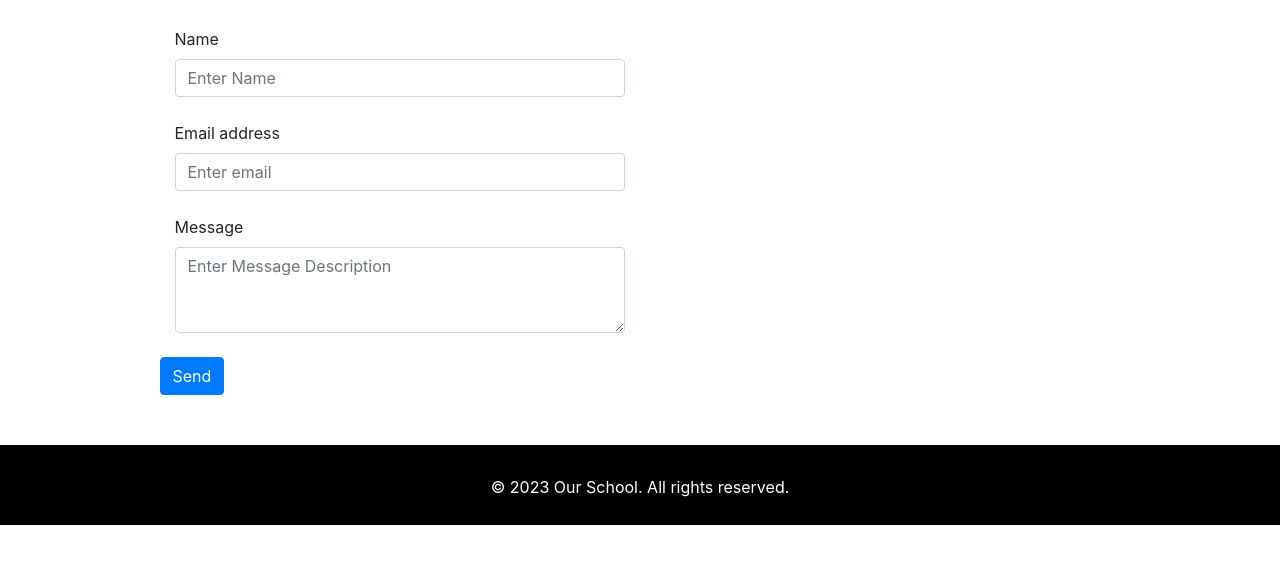
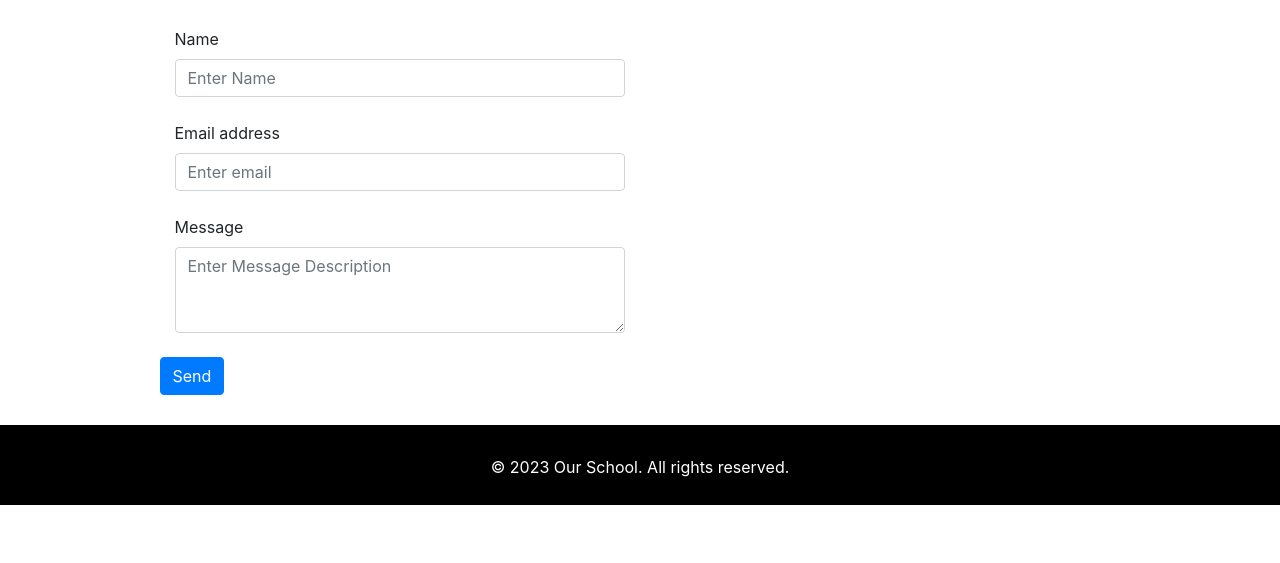
Before and after one commit to FVISAbha/FVISlibrary.github.io, a plain HTML site: page contactus.html in a window 1280 px wide. Shown: the part 221-784 px from the top of the page. Drawn offline with nearby package versions, Linux system fonts and the light colour scheme.

Commit message:
Update contactus.html

```diff
--- a/contactus.html
+++ b/contactus.html
@@ -243,7 +243,7 @@
     </section>
 
     <footer class="" style="background-color: black; color: white;padding-top:30px;padding-bottom: 10px;text-align:
-    center;margin-top: 50px;">
+    center;margin-top: 30px;">
         <p>&copy; 2023 Our School. All rights reserved.</p>
     </footer>
 <!-- <script src="https://cdn.jsdelivr.net/npm/bootstrap@5.3.2/dist/js/bootstrap.bundle.min.js" integrity="sha384-C6RzsynM9kWDrMNeT87bh95OGNyZPhcTNXj1NW7RuBCsyN/o0jlpcV8Qyq46cDfL" crossorigin="anonymous"></script> -->
```
